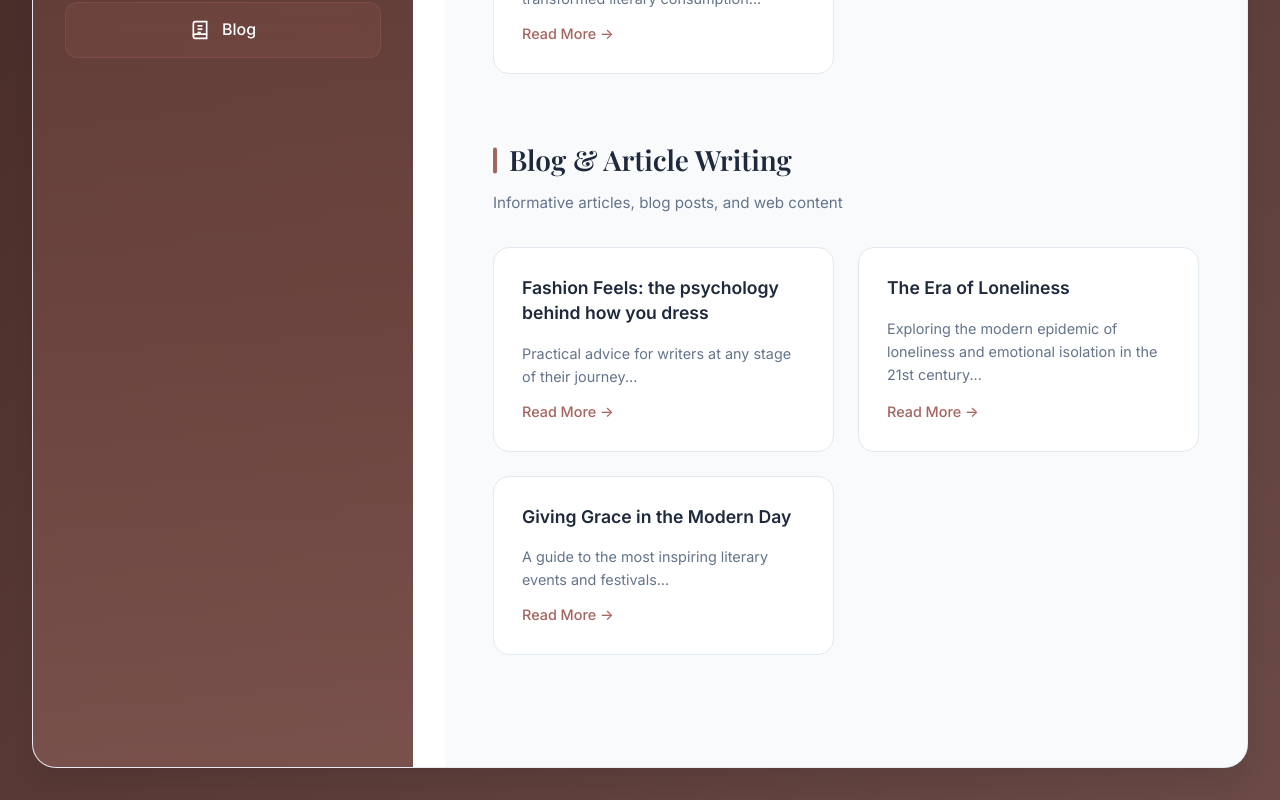
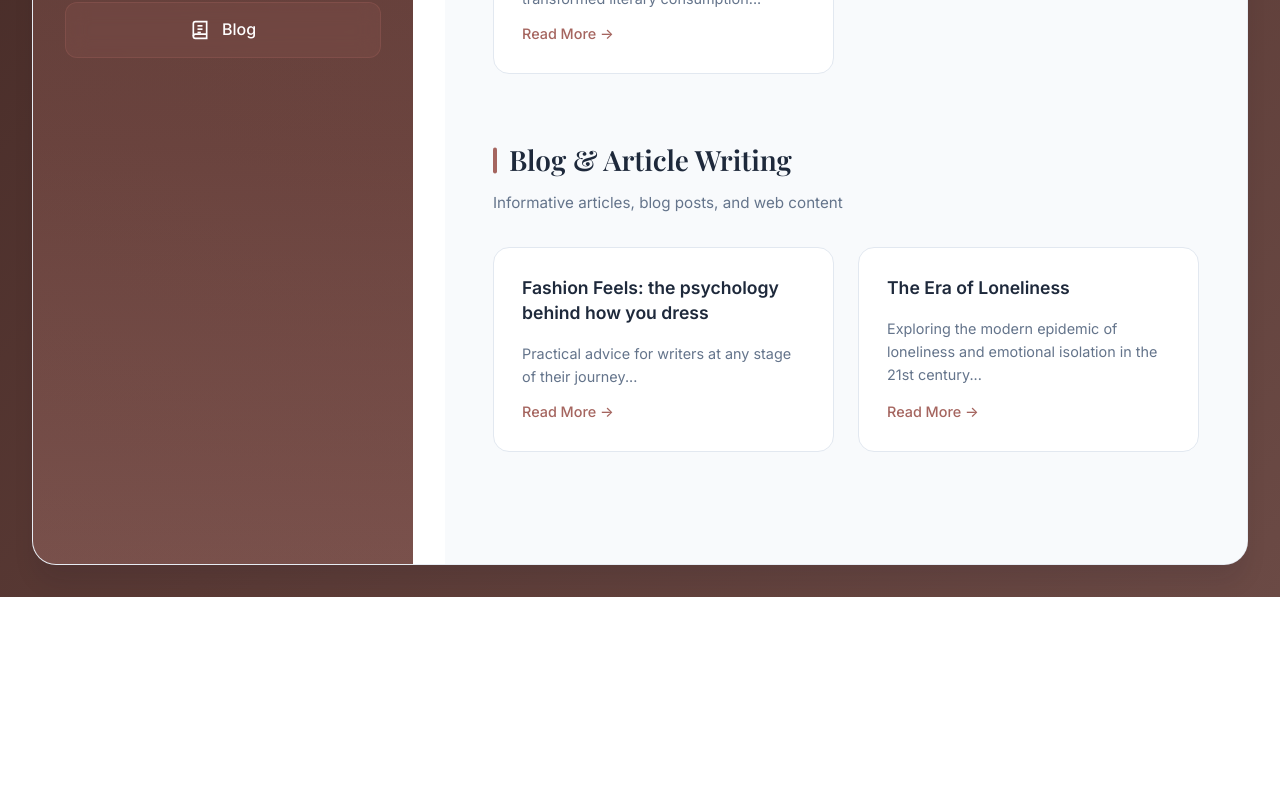
Before and after one commit to annalisenguyen/portfolio, a React (Vite) app: page / in a window 1280 px wide. Shown: the part 872-1672 px from the top of the page. After the commit the page ends 1469 px from the top, so only its background shows below. Built offline with nearby package versions, Linux system fonts and the light colour scheme.

Commit message:
delete section

```diff
--- a/src/data/posts.js
+++ b/src/data/posts.js
@@ -152,41 +152,6 @@ let posts = [
 
       <p>This post is in honor of suicide prevention month, as a reminder that you are never alone. As the month comes to an end, mental health does not. Remember to take care of yourself and your loved ones, and if you are ever facing thoughts of self-harm or suicide do not be afraid to reach out to those around you.</p>
     `
-  },
-  {
-    slug: 'literary-festivals-world',
-    title: 'Giving Grace in the Modern Day',
-    category: 'blog',
-    excerpt: 'A guide to the most inspiring literary events and festivals...',
-    date: '2024-03-10',
-    author: 'Annalise Nguyen',
-    tags: ['travel', 'literature', 'events'],
-    content: `
-      <p>Literary festivals bring together readers, writers, and book lovers from around the world. Here's a guide to some of the most inspiring events on the literary calendar.</p>
-
-      <h2>Hay Festival (Hay-on-Wye, Wales)</h2>
-      <p>Known as "the Woodstock of the mind," Hay Festival transforms a small Welsh town into a literary hub each spring. With over 600 events featuring authors, thinkers, and performers, it's a celebration of ideas and storytelling.</p>
-
-      <h2>Edinburgh International Book Festival (Scotland)</h2>
-      <p>The world's largest celebration of the written word, Edinburgh's book festival takes over Charlotte Square Gardens every August. It features both established and emerging voices from around the globe.</p>
-
-      <h2>Jaipur Literature Festival (India)</h2>
-      <p>Asia's largest free literary festival brings together writers, thinkers, and readers in the vibrant city of Jaipur. The festival celebrates literature in multiple languages and showcases the rich literary traditions of South Asia.</p>
-
-      <h2>Brooklyn Book Festival (USA)</h2>
-      <p>This free, public festival celebrates literature in one of New York's most creative boroughs. It features panels, readings, and book signings with authors from diverse backgrounds and genres.</p>
-
-      <h2>Why Attend Literary Festivals?</h2>
-      <p>Literary festivals offer unique opportunities to:</p>
-      <ul>
-        <li>Discover new authors and books</li>
-        <li>Connect with fellow readers</li>
-        <li>Learn about the craft of writing</li>
-        <li>Experience the joy of literary community</li>
-      </ul>
-
-      <p>Whether you're a writer, reader, or simply curious about the world of books, literary festivals provide spaces where stories come alive and ideas flourish.</p>
-    `
   }
 ]
 
```
